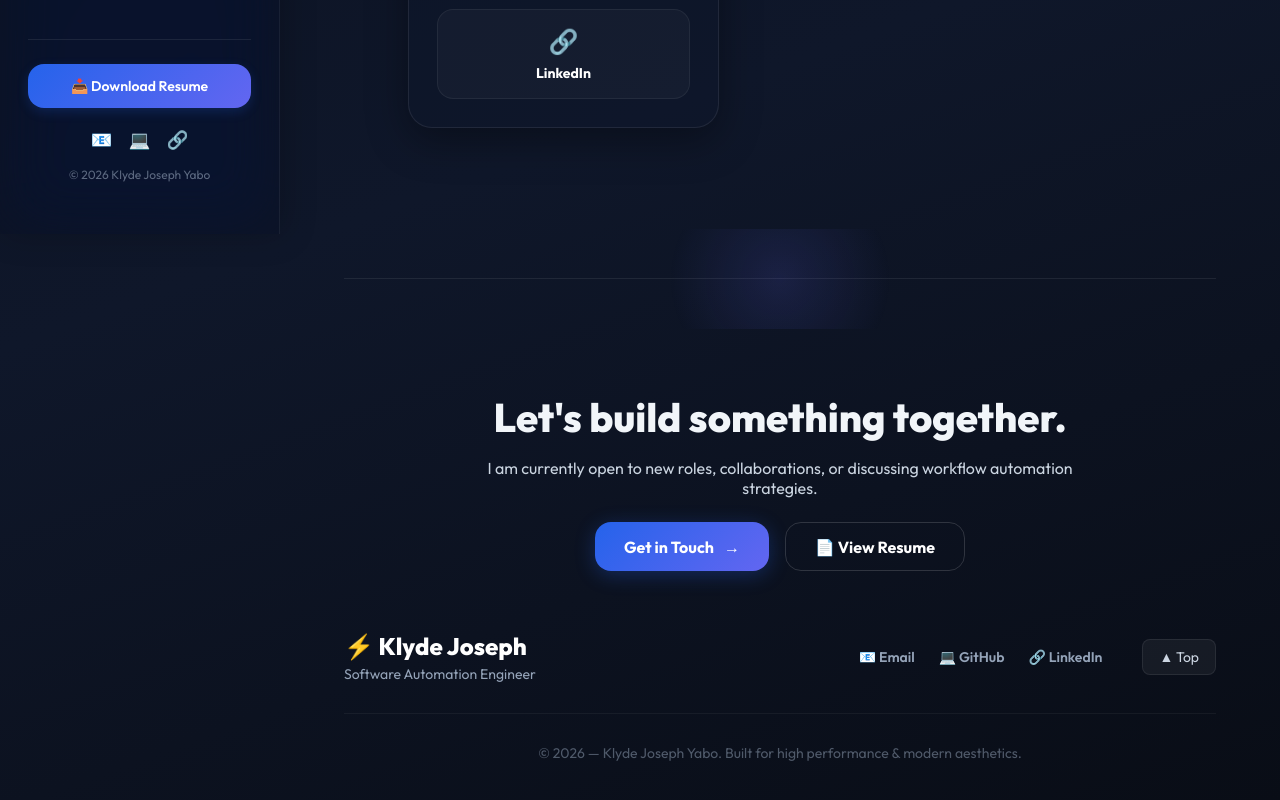
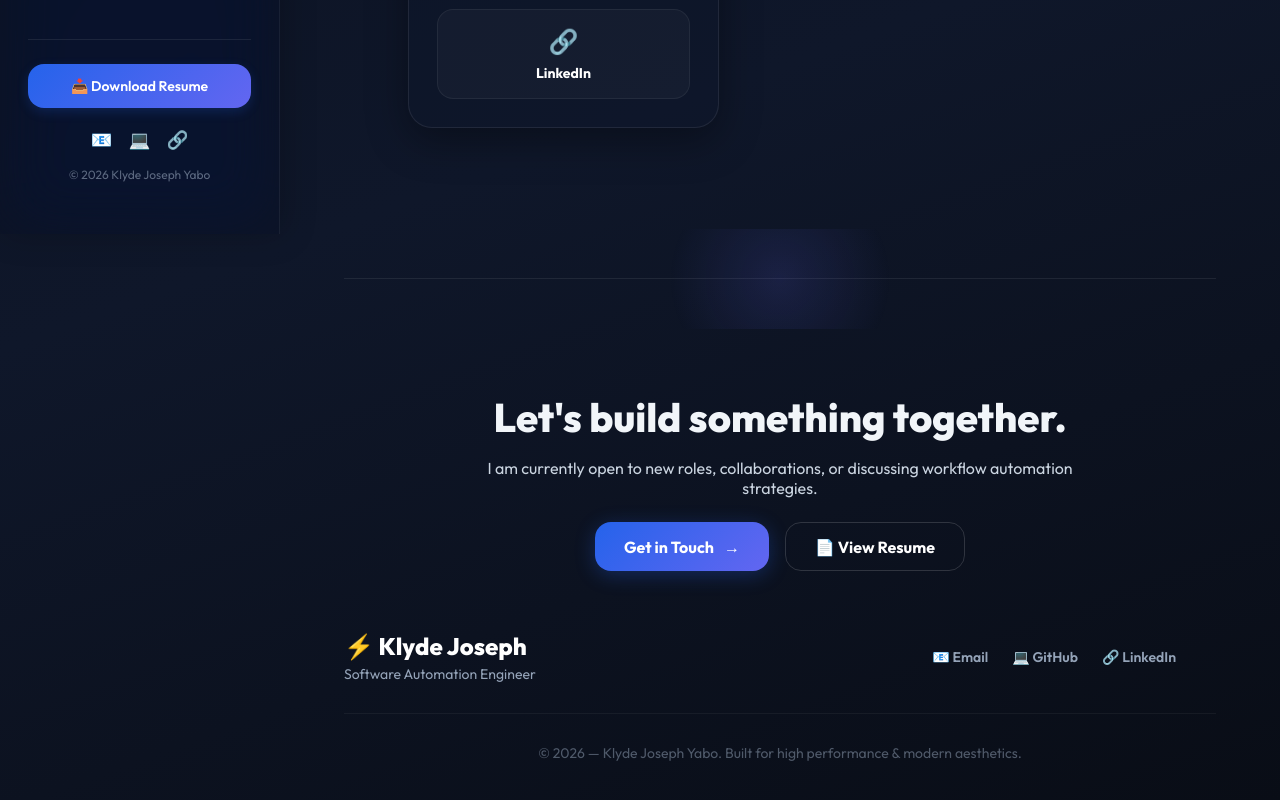
Before and after one commit to klaayd39/personal-portfolio, a React (Vite) app: page /contact in a window 1280 px wide. Shown: the part 566-1366 px from the top of the page. Built offline with nearby package versions, Linux system fonts and the light colour scheme; no server answers.

Commit message:
Remove redundant Top button and revert OJT experience title

```diff
--- a/src/components/Footer.jsx
+++ b/src/components/Footer.jsx
@@ -41,10 +41,6 @@ export default function Footer() {
               🔗 LinkedIn
             </a>
           </div>
-
-          <button onClick={scrollToTop} className="back-to-top-btn" aria-label="Back to top">
-            ▲ Top
-          </button>
         </div>
 
         <div className="footer-copyright">
```
